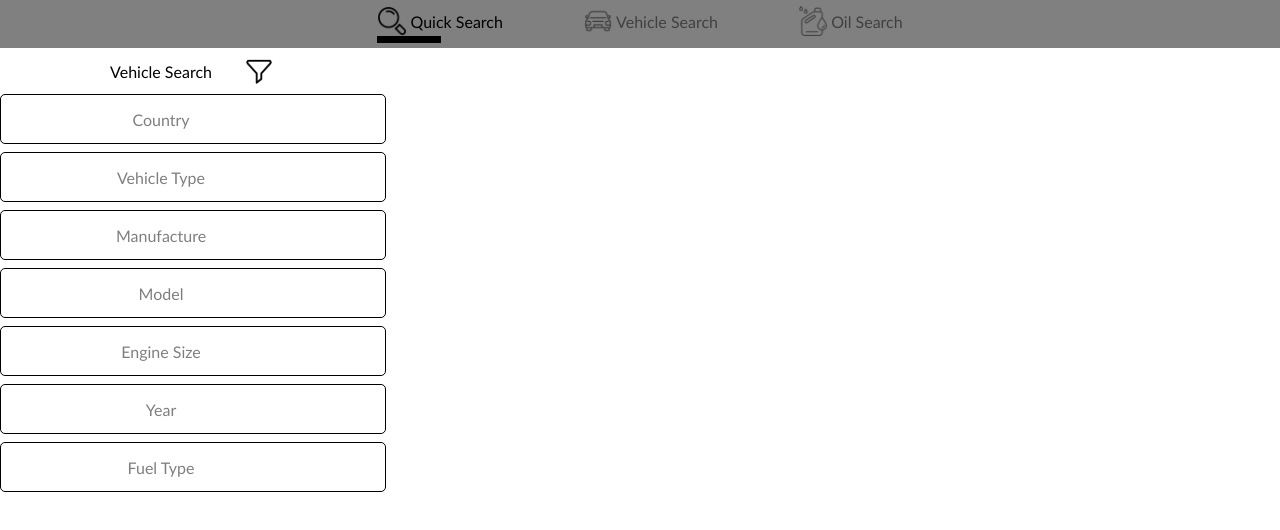
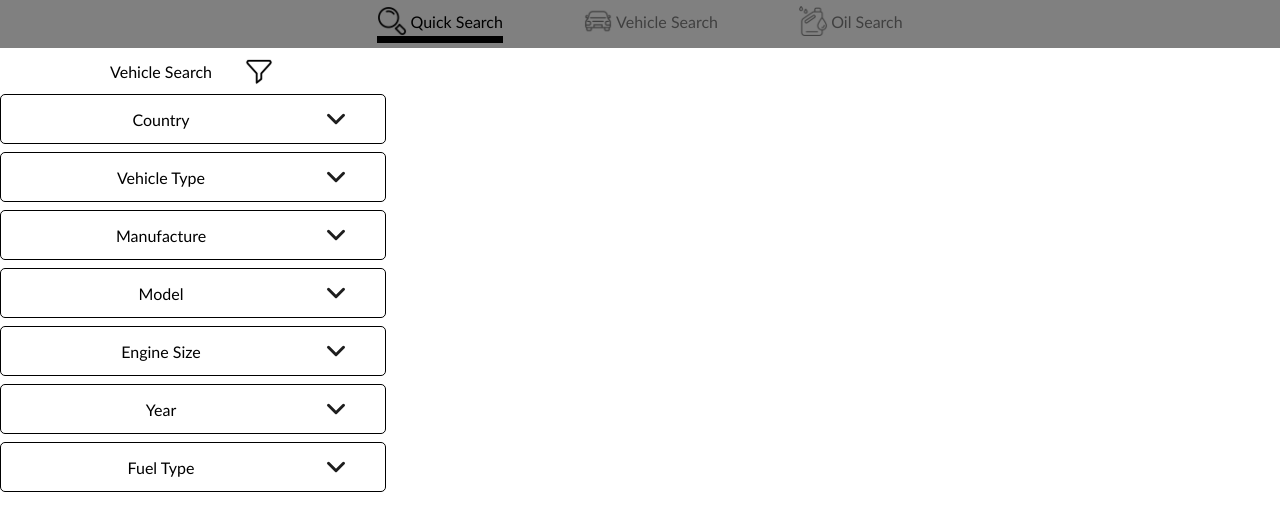
Before and after one commit to SNathan-UNPAR/OilSelector-VehicleSearch, a React (Vite) app: page / in a window 1280 px wide. Shown: the top 530 px of the page. Built offline with nearby package versions, Linux system fonts and the light colour scheme.

Commit message:
Edit filter UI

```diff
--- a/src/pages/Filter.tsx
+++ b/src/pages/Filter.tsx
@@ -10,48 +10,60 @@ function Filter(){
                     <img src="src/assets/filter.svg" alt="" />
                 </div>
                 <div className='country-dropdown'>
-                    <div className='country-dropdown-container unselected-option'>
+                    <div className='country-dropdown-container'>
                         <span>Country</span>
                     </div>
-                    <div className='bar unselected-bar'>
-                        <img src="src/assets/Dropdown1.svg" alt="" />
+                    <div className='dropdown-img'>
+                        <img src="src/assets/dropdown.svg" alt="" />
                     </div>
                 </div>
                 <div className='vehicleType-dropdown'>
-                    <div className='vehicleType-dropdown-container unselected-option'>
+                    <div className='vehicleType-dropdown-container'>
                         <span>Vehicle Type</span>
                     </div>
-                    <div className='bar unselected-bar'></div>
+                    <div className='dropdown-img'>
+                        <img src="src/assets/dropdown.svg" alt="" />
+                    </div>
                 </div>
                 <div className='manufacture-dropdown'>
-                    <div className='manufacture-dropdown-container unselected-option'>
+                    <div className='manufacture-dropdown-container'>
                         <span>Manufacture</span>
                     </div>
-                    <div className='bar unselected-bar'></div>
+                    <div className='dropdown-img'>
+                        <img src="src/assets/dropdown.svg" alt="" />
+                    </div>
                 </div>
                 <div className='model-dropdown'>
-                    <div className='model-dropdown-container unselected-option'>
+                    <div className='model-dropdown-container'>
                         <span>Model</span>
                     </div>
-                    <div className='bar unselected-bar'></div>
+                    <div className='dropdown-img'>
+                        <img src="src/assets/dropdown.svg" alt="" />
+                    </div>
                 </div>
                 <div className='engineSize-dropdown'>
-                    <div className='engineSize-dropdown-container unselected-option'>
+                    <div className='engineSize-dropdown-container'>
                         <span>Engine Size</span>
                     </div>
-                    <div className='bar unselected-bar'></div>
+                    <div className='dropdown-img'>
+                        <img src="src/assets/dropdown.svg" alt="" />
+                    </div>
                 </div>
                 <div className='year-dropdown'>
-                    <div className='year-dropdown-container unselected-option'>
+                    <div className='year-dropdown-container'>
                         <span>Year</span>
                     </div>
-                    <div className='bar unselected-bar'></div>
+                    <div className='dropdown-img'>
+                        <img src="src/assets/dropdown.svg" alt="" />
+                    </div>
                 </div>
                 <div className='fuelType-dropdown'>
-                    <div className='fuelType-dropdown-container unselected-option'>
+                    <div className='fuelType-dropdown-container'>
                         <span>Fuel Type</span>
                     </div>
-                    <div className='bar unselected-bar'></div>
+                    <div className='dropdown-img'>
+                        <img src="src/assets/dropdown.svg" alt="" />
+                    </div>
                 </div>
 
             </div>
--- a/src/style/Filter.css
+++ b/src/style/Filter.css
@@ -131,6 +131,14 @@
     justify-content: center;
     align-items: center;
 }
-.bar{
-    width: 5vw;
+.main-container img{
+    width: 30px;
+    height: 30px;
 }
+
+.dropdown-img{
+    display: flex;
+    justify-content: center;
+    align-items: center;
+
+}
```
Also changed, not shown: src/assets/dropdown.svg (renamed from src/assets/Dropdown1.svg).
